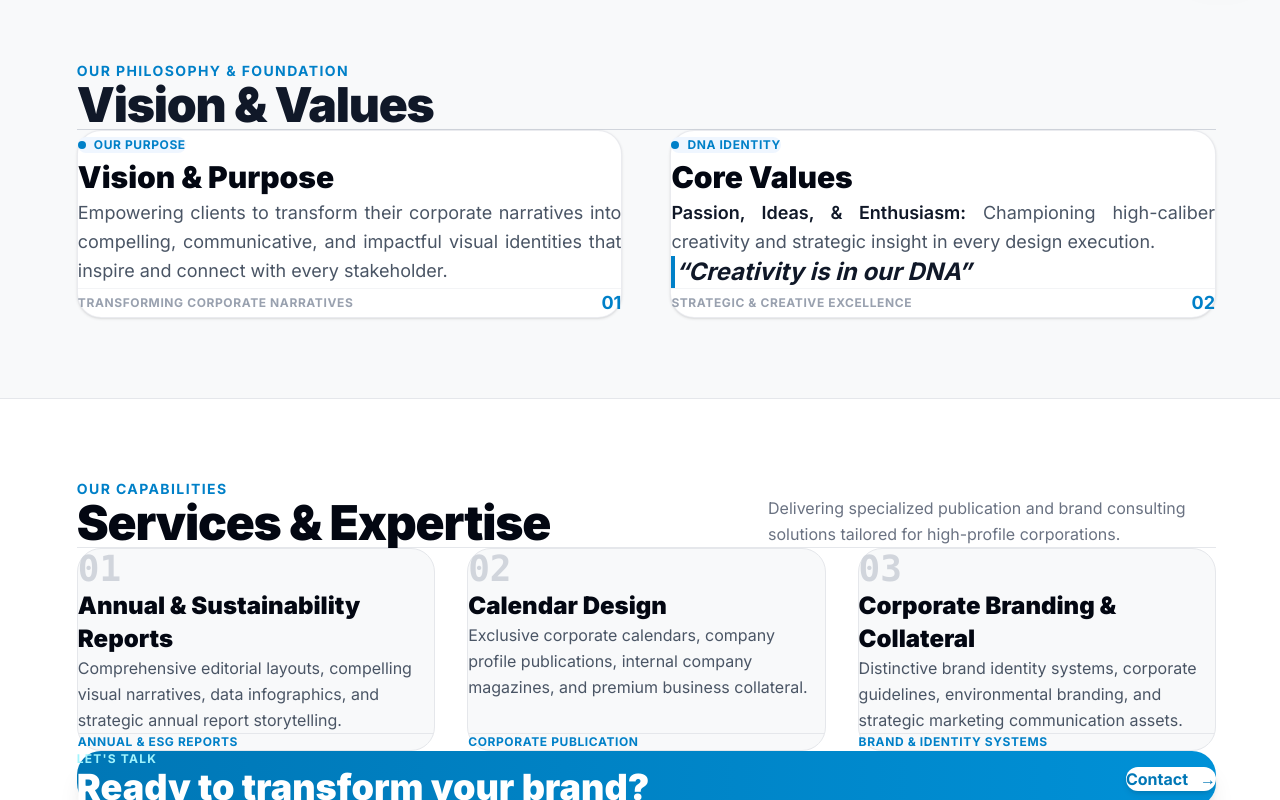
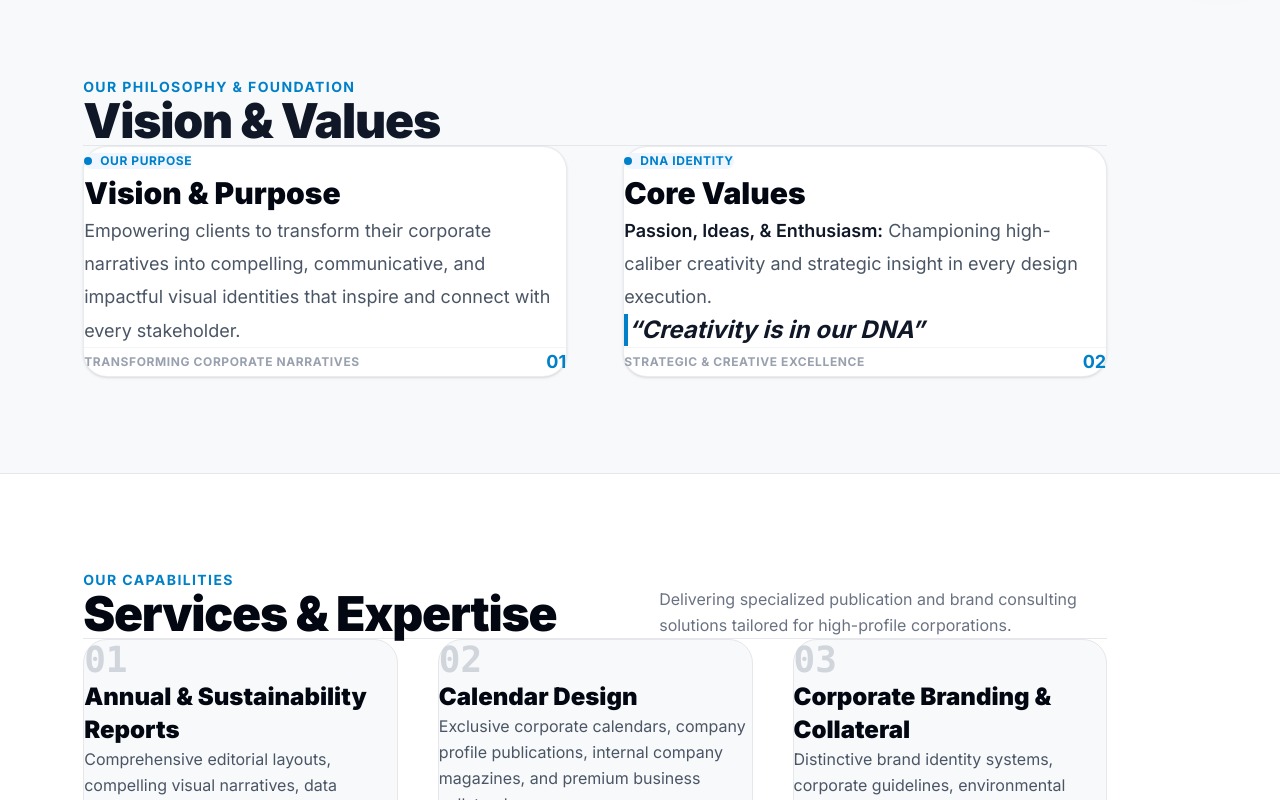
Before and after one commit to SamJinWoo99/DNA-Company-Profile, a Next.js app: page /about in a window 1280 px wide. Shown: the part 820-1620 px from the top of the page. Built offline with nearby package versions, Linux system fonts and the light colour scheme.

Commit message:
Refine Visi Misi and Services sections: generous padding, proper card gaps and clean typography

```diff
--- a/app/components/AboutHeroMeta.tsx
+++ b/app/components/AboutHeroMeta.tsx
@@ -186,15 +186,15 @@ export default function AboutHeroMeta() {
         <section
           className="w-full bg-[#f8f9fa] border-t border-gray-200"
           style={{
-            paddingTop: "clamp(5rem, 8vh, 7rem)",
-            paddingBottom: "clamp(5rem, 8vh, 7rem)",
-            paddingLeft: "clamp(2rem, 6vw, 6.5rem)",
-            paddingRight: "clamp(2rem, 5vw, 5.5rem)",
+            paddingTop: "clamp(6rem, 10vh, 8.5rem)",
+            paddingBottom: "clamp(6rem, 10vh, 8.5rem)",
+            paddingLeft: "clamp(2.5rem, 6.5vw, 6.5rem)",
+            paddingRight: "clamp(2rem, 5vw, 5rem)",
           }}
         >
-          <div className="w-full max-w-6xl">
+          <div className="w-full max-w-5xl">
             {/* Header Visi & Misi */}
-            <div className="mb-14 pb-6 border-b border-gray-300">
+            <div className="mb-16 pb-8 border-b border-gray-200">
               <span className="text-xs sm:text-sm font-bold tracking-widest uppercase text-[#0080c8] block mb-3">
                 {t("about.v_subtitle")}
               </span>
@@ -204,12 +204,12 @@ export default function AboutHeroMeta() {
             </div>
 
             {/* 2 Kolom Visi & Misi: Rapi, Lega, Estetik */}
-            <div className="grid grid-cols-1 lg:grid-cols-2 gap-8 lg:gap-12 items-stretch">
+            <div className="grid grid-cols-1 lg:grid-cols-2 gap-10 lg:gap-14 items-stretch">
 
               {/* Box 1: Visi & Tujuan */}
-              <div className="bg-white rounded-3xl p-8 sm:p-10 border border-gray-200/80 shadow-sm hover:shadow-md transition-shadow flex flex-col justify-between">
+              <div className="bg-white rounded-3xl p-10 sm:p-12 border border-gray-200/80 shadow-sm hover:shadow-md transition-shadow flex flex-col justify-between">
                 <div>
-                  <div className="inline-flex items-center gap-2 px-3 py-1 rounded-full bg-blue-50 text-[#0080c8] text-xs font-bold uppercase tracking-wider mb-6">
+                  <div className="inline-flex items-center gap-2 px-3.5 py-1.5 rounded-full bg-blue-50 text-[#0080c8] text-xs font-bold uppercase tracking-wider mb-8">
                     <span className="w-2 h-2 rounded-full bg-[#0080c8]" />
                     <span>{t("about.v_purpose_badge")}</span>
                   </div>
@@ -218,12 +218,12 @@ export default function AboutHeroMeta() {
                     {t("about.v_vision_title")}
                   </h3>
 
-                  <p className="text-gray-600 leading-relaxed text-base sm:text-lg text-justify font-normal">
+                  <p className="text-gray-600 leading-[1.85] text-base sm:text-lg font-normal">
                     {t("about.v_vision_desc")}
                   </p>
                 </div>
 
-                <div className="pt-8 mt-10 border-t border-gray-100 flex items-center justify-between">
+                <div className="pt-8 mt-12 border-t border-gray-100 flex items-center justify-between">
                   <span className="text-xs font-bold tracking-wider text-gray-400 uppercase">
                     {t("about.v_vision_tag")}
                   </span>
@@ -232,9 +232,9 @@ export default function AboutHeroMeta() {
               </div>
 
               {/* Box 2: Misi & Nilai Utama */}
-              <div className="bg-white rounded-3xl p-8 sm:p-10 border border-gray-200/80 shadow-sm hover:shadow-md transition-shadow flex flex-col justify-between">
+              <div className="bg-white rounded-3xl p-10 sm:p-12 border border-gray-200/80 shadow-sm hover:shadow-md transition-shadow flex flex-col justify-between">
                 <div>
-                  <div className="inline-flex items-center gap-2 px-3 py-1 rounded-full bg-blue-50 text-[#0080c8] text-xs font-bold uppercase tracking-wider mb-6">
+                  <div className="inline-flex items-center gap-2 px-3.5 py-1.5 rounded-full bg-blue-50 text-[#0080c8] text-xs font-bold uppercase tracking-wider mb-8">
                     <span className="w-2 h-2 rounded-full bg-[#0080c8]" />
                     <span>{t("about.v_core_badge")}</span>
                   </div>
@@ -243,17 +243,17 @@ export default function AboutHeroMeta() {
                     {t("about.v_core_title")}
                   </h3>
 
-                  <p className="text-gray-600 leading-relaxed text-base sm:text-lg mb-8 text-justify font-normal">
-                    <strong className="text-gray-900 font-semibold">{t("about.v_core_desc_prefix")}</strong>
+                  <p className="text-gray-600 leading-[1.85] text-base sm:text-lg mb-8 font-normal">
+                    <strong className="text-gray-900 font-semibold">{t("about.v_core_desc_prefix")}</strong>{" "}
                     {t("about.v_core_desc")}
                   </p>
 
-                  <blockquote className="border-l-4 border-[#0080c8] pl-5 py-1 text-xl sm:text-2xl font-bold text-gray-900 italic">
+                  <blockquote className="border-l-4 border-[#0080c8] pl-5 py-2 text-xl sm:text-2xl font-bold text-gray-900 italic">
                     {t("about.v_core_quote")}
                   </blockquote>
                 </div>
 
-                <div className="pt-8 mt-10 border-t border-gray-100 flex items-center justify-between">
+                <div className="pt-8 mt-12 border-t border-gray-100 flex items-center justify-between">
                   <span className="text-xs font-bold tracking-wider text-gray-400 uppercase">
                     {t("about.v_core_tag")}
                   </span>
@@ -271,15 +271,15 @@ export default function AboutHeroMeta() {
         <section
           className="w-full bg-white border-t border-gray-200"
           style={{
-            paddingTop: "clamp(5rem, 8vh, 7rem)",
-            paddingBottom: "clamp(6rem, 9vh, 8rem)",
-            paddingLeft: "clamp(2rem, 6vw, 6.5rem)",
-            paddingRight: "clamp(2rem, 5vw, 5.5rem)",
+            paddingTop: "clamp(6rem, 10vh, 8.5rem)",
+            paddingBottom: "clamp(7rem, 12vh, 10rem)",
+            paddingLeft: "clamp(2.5rem, 6.5vw, 6.5rem)",
+            paddingRight: "clamp(2rem, 5vw, 5rem)",
           }}
         >
-          <div className="w-full max-w-6xl">
+          <div className="w-full max-w-5xl">
             {/* Header Services */}
-            <div className="mb-14 pb-6 border-b border-gray-200 flex flex-col md:flex-row md:items-end justify-between gap-6">
+            <div className="mb-16 pb-8 border-b border-gray-200 flex flex-col md:flex-row md:items-end justify-between gap-6">
               <div>
                 <span className="text-xs sm:text-sm font-bold tracking-widest uppercase text-[#0080c8] block mb-3">
                   {t("about.s_subtitle")}
@@ -296,7 +296,7 @@ export default function AboutHeroMeta() {
             </div>
 
             {/* 3 Kartu Layanan Unggulan */}
-            <div className="grid grid-cols-1 md:grid-cols-3 gap-8 mb-20">
+            <div className="grid grid-cols-1 md:grid-cols-3 gap-8 sm:gap-10 mb-20">
               {/* Service 1 */}
               <div className="bg-[#f8f9fa] border border-gray-200 rounded-3xl p-8 sm:p-10 hover:border-[#0080c8] hover:bg-white hover:shadow-lg transition-all flex flex-col justify-between group">
                 <div>
```
